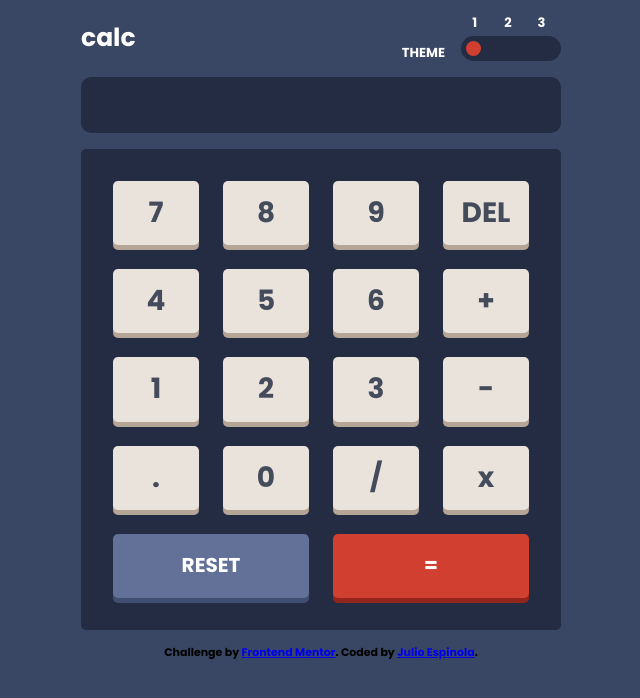
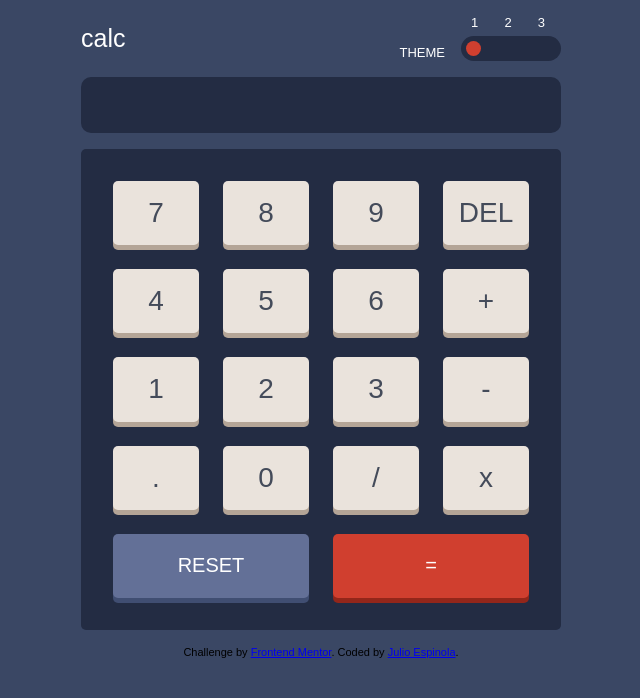
Before and after one commit to Julio9999/CalculatorApp.github.io, a plain HTML site: page index.html in a window 1280 px wide. Shown: the whole page, without its empty margins (319-959 px from the left). Drawn offline with nearby package versions, Linux system fonts and the light colour scheme.

Commit message:
commit13

```diff
--- a/scss/styles.scss
+++ b/scss/styles.scss
@@ -69,7 +69,7 @@ $white: hsl(0, 0, 100%);
 
 
 body{
-    font-family: 'Poppins', sans-serif;
+    font-family: League Spartan, sans-serif;
     background-color: $Theme1-main-Background;
     font-size: 28px;
 }
```
Also changed, not shown: index.html (+1 -0 lines), scss/styles.css, 1 other file.
